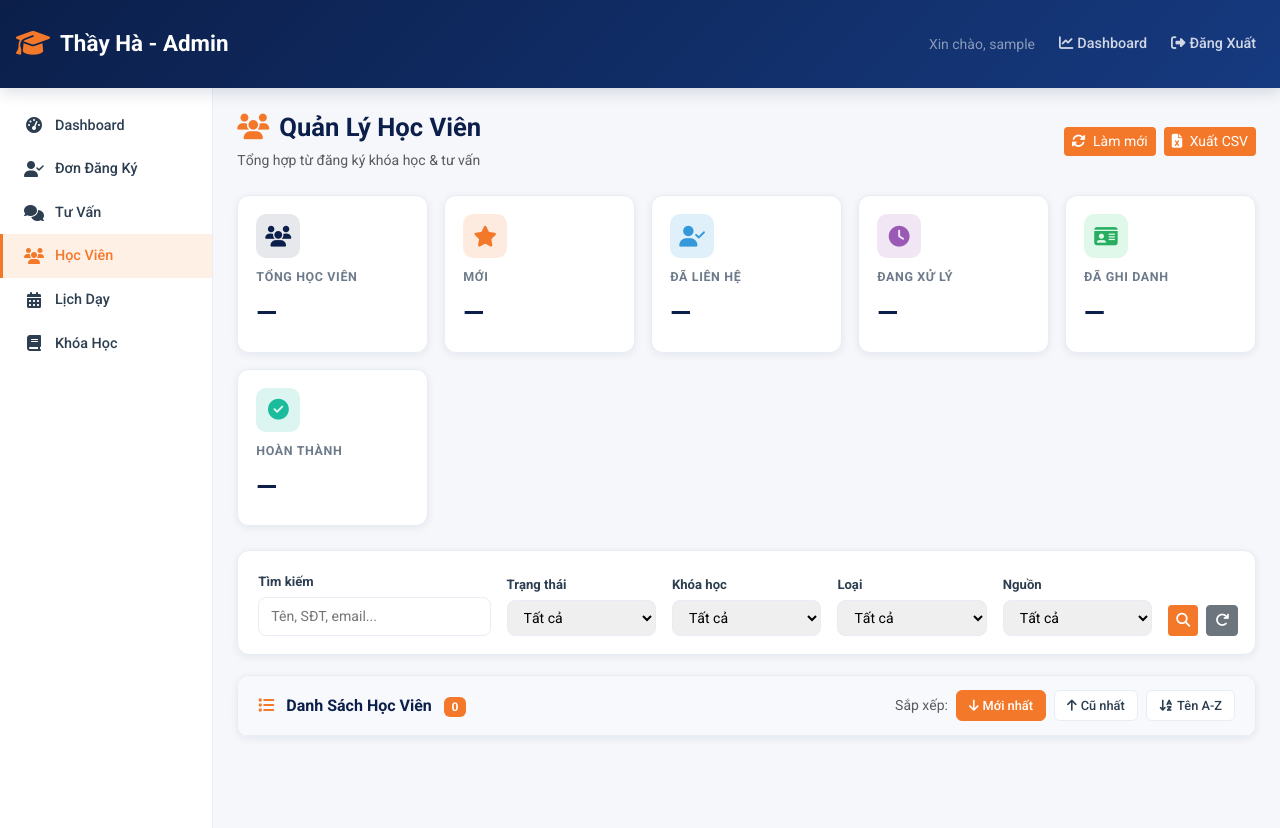
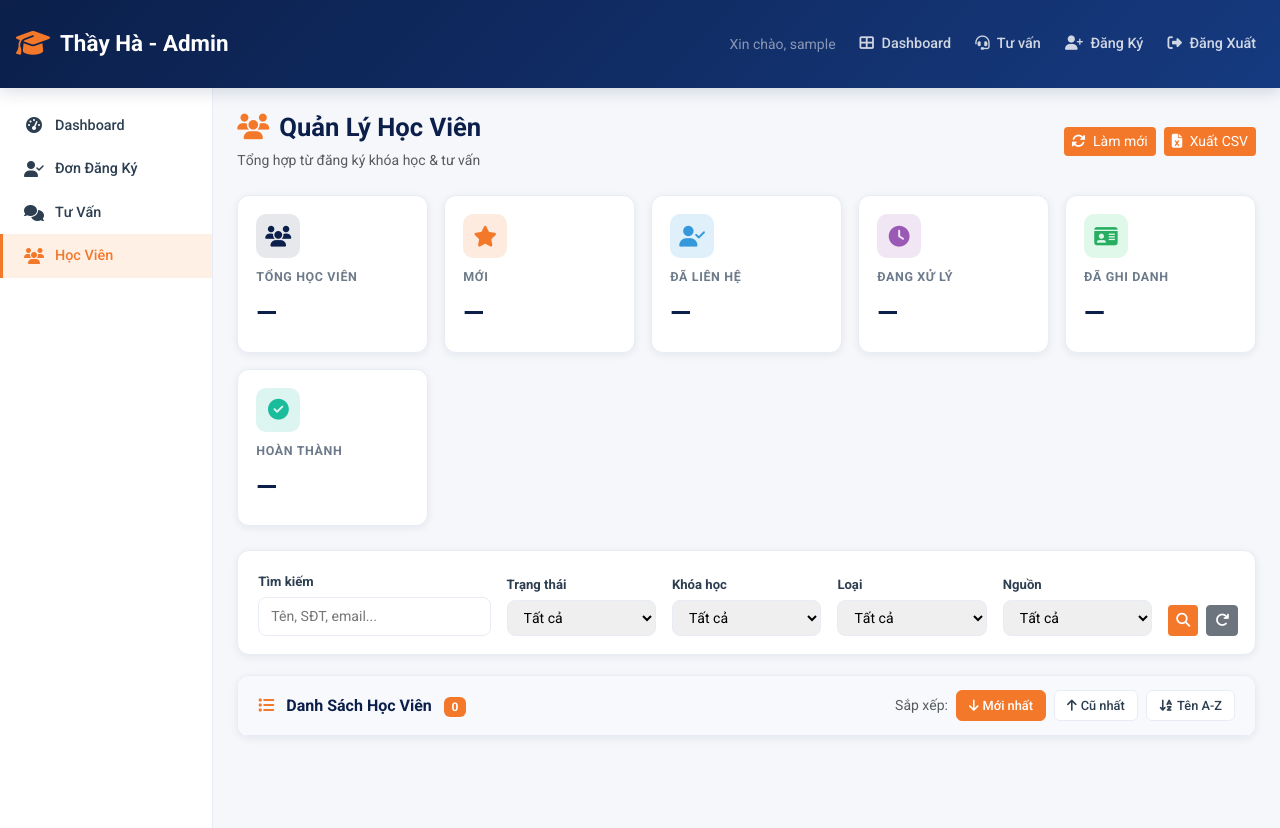
Before and after one commit to daiitd/ThayHaDayLaiXe, a website: page admin/student.html in a window 1280 px wide. Drawn offline with nearby package versions, Linux system fonts and the light colour scheme; no server answers; sample sign-in values are in the browser's storage.

Commit message:
update all file

```diff
--- a/admin/student.html
+++ b/admin/student.html
@@ -239,14 +239,37 @@
         </button>
        <div class="collapse navbar-collapse" id="navTop">
     <ul class="navbar-nav ms-auto align-items-center gap-2">
+        <!-- Hiển thị tên Admin -->
         <li class="nav-item">
             <span id="adminNameDisplay" class="text-white-50 small me-2"></span>
         </li>
+
+        <!-- Dashboard: Giữ nguyên chart-line là chuẩn -->
         <li class="nav-item">
-                    <a class="nav-link admin-nav-link" href="dashboard.html"><i class="fas fa-chart-line me-1"></i>Dashboard</a>
+            <a class="nav-link admin-nav-link" href="dashboard.html">
+                <i class="fas fa-th-large me-1"></i> Dashboard
+            </a>
         </li>
+
+        <!-- Tư vấn: Dùng icon tin nhắn hoặc người tư vấn -->
         <li class="nav-item">
-                    <a class="nav-link admin-nav-link" href="#" id="logoutBtn"><i class="fas fa-sign-out-alt me-1"></i>Đăng Xuất</a>
+            <a class="nav-link admin-nav-link" href="consultation.html">
+                <i class="fas fa-headset me-1"></i> Tư vấn
+            </a>
+        </li>
+
+        <!-- Đăng Ký: Dùng icon danh sách hoặc bút ký -->
+        <li class="nav-item">
+            <a class="nav-link admin-nav-link" href="registation_admin.html">
+                <i class="fas fa-user-plus me-1"></i> Đăng Ký
+            </a>
+        </li>
+
+        <!-- Đăng Xuất: Giữ sign-out-alt nhưng đổi màu đỏ nếu cần nổi bật -->
+        <li class="nav-item">
+            <a class="nav-link admin-nav-link text-danger" href="#" id="logoutBtn">
+                <i class="fas fa-sign-out-alt me-1"></i> Đăng Xuất
+            </a>
         </li>
     </ul>
 </div>
@@ -261,10 +284,8 @@
         <ul class="sidebar-menu">
             <li><a href="dashboard.html"><i class="fas fa-tachometer-alt"></i> Dashboard</a></li>
             <li><a href="registation_admin.html"><i class="fas fa-user-check"></i> Đơn Đăng Ký</a></li>
-            <li><a href="advice.html"><i class="fas fa-comments"></i> Tư Vấn</a></li>
+            <li><a href="consultation.html"><i class="fas fa-comments"></i> Tư Vấn</a></li>
             <li><a href="student.html" class="active"><i class="fas fa-users"></i> Học Viên</a></li>
-            <li><a href="schedule.html"><i class="fas fa-calendar-alt"></i> Lịch Dạy</a></li>
-            <li><a href="courses.html"><i class="fas fa-book"></i> Khóa Học</a></li>
         </ul>
     </nav>
 
```
Also changed, not shown: admin/consultation.html (+2 -6 lines), admin/dashboard.html (+3 -4 lines), botuc.html (+1 -1 lines). Lines whose indentation alone changed are shown as unchanged.
